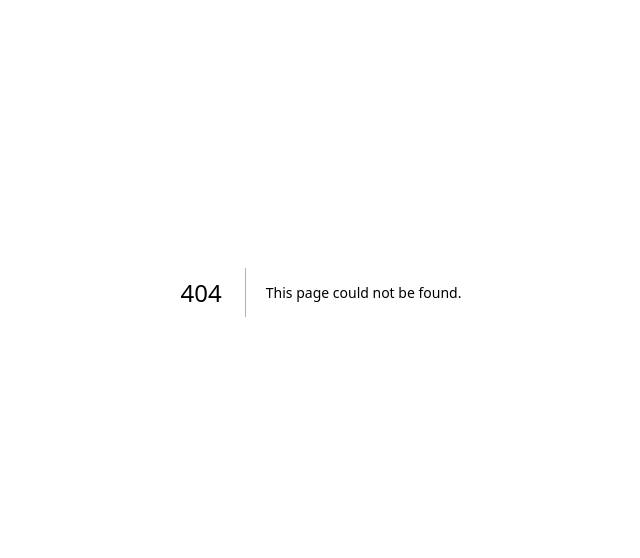
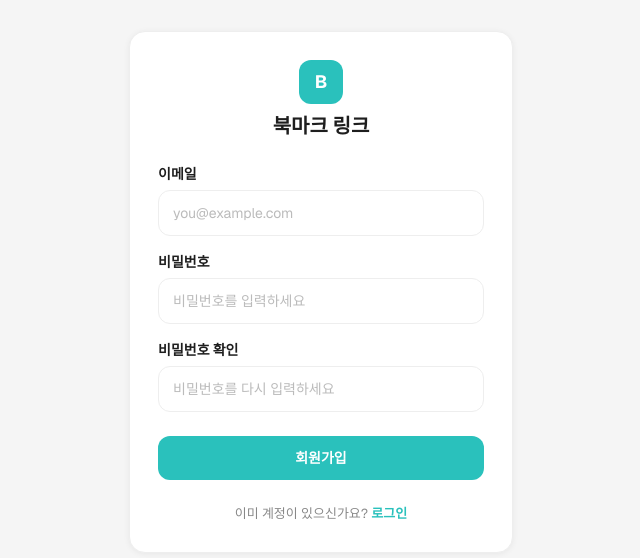
Before and after one commit to whdaud0714-lgtm/20.bookmark-link, a Next.js app: page /signup in a window 1280 px wide. Before the commit this address had no page. Shown: the part 108-666 px from the top of the page, without its empty margins (319-959 px from the left). Built offline with nearby package versions, Linux system fonts and the light colour scheme.

Commit message:
15.로그인 회원가입 페이지 구현

```diff
--- /dev/null
+++ b/app/(auth)/layout.tsx
@@ -0,0 +1,11 @@
+export default function AuthLayout({
+  children,
+}: {
+  children: React.ReactNode;
+}) {
+  return (
+    <div className="flex flex-1 items-center justify-center bg-[var(--background)] p-5">
+      {children}
+    </div>
+  );
+}
--- /dev/null
+++ b/app/(auth)/login/page.tsx
@@ -0,0 +1,48 @@
+import Link from "next/link";
+import AuthField from "@/components/AuthField";
+
+export default function LoginPage() {
+  return (
+    <div className="card-hover flex w-full max-w-sm flex-col gap-6 rounded-2xl border border-[var(--border)] bg-[var(--card-bg)] p-7">
+      <div className="flex flex-col items-center gap-2">
+        <span className="flex h-11 w-11 items-center justify-center rounded-xl bg-[var(--accent)] text-lg font-bold text-white">
+          B
+        </span>
+        <h1 className="text-xl font-bold text-[var(--text)]">북마크 링크</h1>
+      </div>
+
+      <form className="flex flex-col gap-4">
+        <AuthField
+          label="이메일"
+          type="email"
+          name="email"
+          placeholder="you@example.com"
+          autoComplete="email"
+        />
+        <AuthField
+          label="비밀번호"
+          type="password"
+          name="password"
+          placeholder="비밀번호를 입력하세요"
+          autoComplete="current-password"
+        />
+        <button
+          type="submit"
+          className="btn-primary mt-2 flex items-center justify-center rounded-xl px-4 py-3 text-sm font-bold"
+        >
+          로그인
+        </button>
+      </form>
+
+      <p className="text-center text-[13px] text-[var(--text-sub)]">
+        아직 계정이 없으신가요?{" "}
+        <Link
+          href="/signup"
+          className="font-bold text-[var(--accent)] hover:opacity-80"
+        >
+          회원가입
+        </Link>
+      </p>
+    </div>
+  );
+}
--- /dev/null
+++ b/app/(auth)/signup/page.tsx
@@ -0,0 +1,55 @@
+import Link from "next/link";
+import AuthField from "@/components/AuthField";
+
+export default function SignupPage() {
+  return (
+    <div className="card-hover flex w-full max-w-sm flex-col gap-6 rounded-2xl border border-[var(--border)] bg-[var(--card-bg)] p-7">
+      <div className="flex flex-col items-center gap-2">
+        <span className="flex h-11 w-11 items-center justify-center rounded-xl bg-[var(--accent)] text-lg font-bold text-white">
+          B
+        </span>
+        <h1 className="text-xl font-bold text-[var(--text)]">북마크 링크</h1>
+      </div>
+
+      <form className="flex flex-col gap-4">
+        <AuthField
+          label="이메일"
+          type="email"
+          name="email"
+          placeholder="you@example.com"
+          autoComplete="email"
+        />
+        <AuthField
+          label="비밀번호"
+          type="password"
+          name="password"
+          placeholder="비밀번호를 입력하세요"
+          autoComplete="new-password"
+        />
+        <AuthField
+          label="비밀번호 확인"
+          type="password"
+          name="passwordConfirm"
+          placeholder="비밀번호를 다시 입력하세요"
+          autoComplete="new-password"
+        />
+        <button
+          type="submit"
+          className="btn-primary mt-2 flex items-center justify-center rounded-xl px-4 py-3 text-sm font-bold"
+        >
+          회원가입
+        </button>
+      </form>
+
+      <p className="text-center text-[13px] text-[var(--text-sub)]">
+        이미 계정이 있으신가요?{" "}
+        <Link
+          href="/login"
+          className="font-bold text-[var(--accent)] hover:opacity-80"
+        >
+          로그인
+        </Link>
+      </p>
+    </div>
+  );
+}
--- /dev/null
+++ b/components/AuthField.tsx
@@ -0,0 +1,28 @@
+type AuthFieldProps = {
+  label: string;
+  type: string;
+  name: string;
+  placeholder: string;
+  autoComplete?: string;
+};
+
+export default function AuthField({
+  label,
+  type,
+  name,
+  placeholder,
+  autoComplete,
+}: AuthFieldProps) {
+  return (
+    <label className="flex flex-col gap-1.5 text-sm font-bold text-[var(--text)]">
+      {label}
+      <input
+        type={type}
+        name={name}
+        placeholder={placeholder}
+        autoComplete={autoComplete}
+        className="input-field rounded-xl bg-[var(--card-bg)] px-3.5 py-3 text-sm font-normal text-[var(--text)] placeholder:text-[var(--placeholder)]"
+      />
+    </label>
+  );
+}
```
Also changed, not shown: 1 other file (tests, documents, lock files or other folders).
